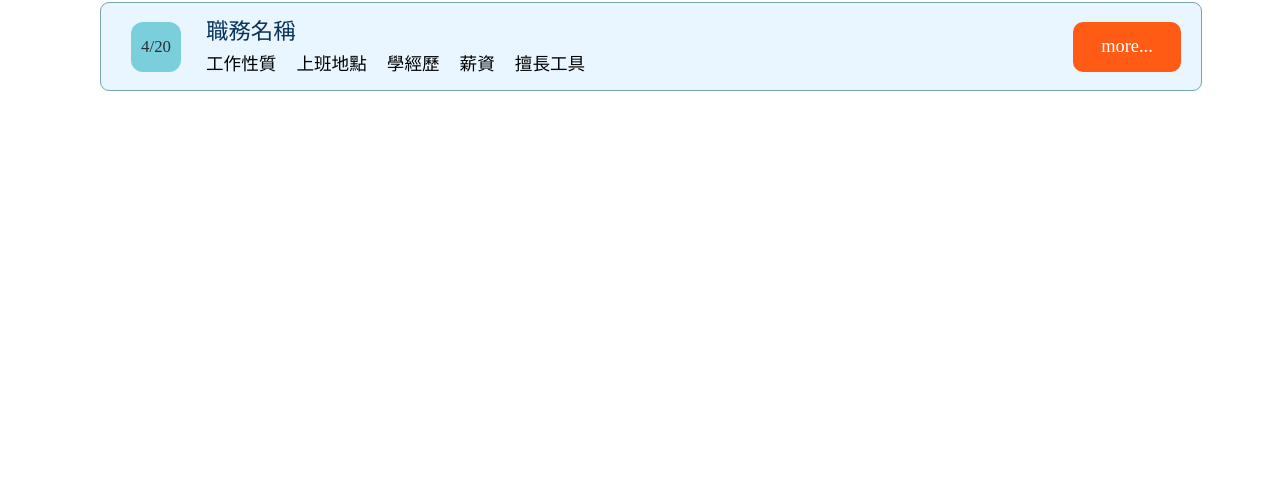
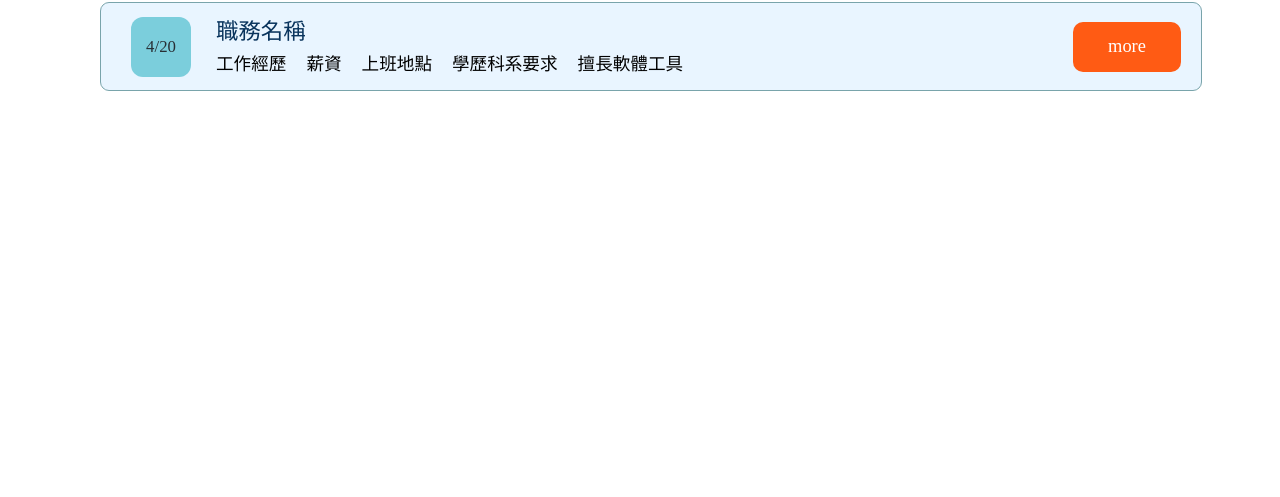
Before and after one commit to waymaymay/104Hunter, a plain HTML site: page Frontend/index.html in a window 1280 px wide. Shown: the part 303-800 px from the top of the page. Drawn offline with nearby package versions, Linux system fonts and the light colour scheme; no server answers.

Commit message:
final done

```diff
--- a/Frontend/index.html
+++ b/Frontend/index.html
@@ -51,14 +51,14 @@
                             <div class="job-title">職務名稱</div>
                         </div>
                         <div class="more">
-                            <div class="text first">工作性質</div>
-                            <div class="text sec">上班地點</div>
-                            <div class="text thir">學經歷</div>
-                            <div class="text four">薪資</div>
-                            <div class="text five">擅長工具</div>
+                            <div class="text first">工作經歷</div>
+                            <div class="text sec">薪資</div>
+                            <div class="text thir">上班地點</div>
+                            <div class="text four">學歷科系要求</div>
+                            <div class="text five">擅長軟體工具</div>
                         </div>
                     </div>
-                    <div class="link-btn">more...</div>
+                    <a class="link-btn" href="">more</a>
                 </div>
             </div>
         </div>
--- a/Frontend/main.js
+++ b/Frontend/main.js
@@ -20,16 +20,19 @@ ref.get().then(querySnapshot => {
     // 1. build an html element
     var jobBox = `
         <div class="job-box">
-            <div class="date">Date~</div>
+            <div class="date">${data.update}</div>
             <div class="details">
-                <div class="job-title">${data.title}</div>
+                <div class="sub">
+                    <div class="job-title">${data.title}</div>
+                </div>
                 <div class="more">
                     <div class="text first">${data.seniority}</div>
                     <div class="text sec">${data.salary}</div>
                     <div class="text thir">${data.location}</div>
                 </div>
             </div>
-        </div>
+            <a class="link-btn" href="${data["104url"]}" target="_blank">more</a>
+
     `;
 
     // 2. insert html
--- a/Frontend/style.css
+++ b/Frontend/style.css
@@ -55,6 +55,7 @@ html,body{
 
 .date{
     margin: 0 0 0 20px;
+    padding: 5px 5px;
     font-size:2.1vmin;
     color: rgb(40, 47, 53);
     display: flex;
@@ -64,6 +65,7 @@ html,body{
     height: 50px;
     border-radius: 12px;
     background-color: #7bcedc;
+    text-align: center;
 }
 
 .details{
@@ -98,7 +100,10 @@ html,body{
     padding: 5px 20px 5px 0px;
 }
 
-
+a
+{
+    text-decoration: none;
+}
 .link-btn{
     color: rgb(255, 255, 255);
     font-size: 2.3vmin;
@@ -111,4 +116,11 @@ html,body{
     background-color: #ff5b14;
     border-radius: 10px;
     margin-left: auto;
+    cursor: pointer;
 }
+
+.link-btn:hover{
+    background-color: #37bcff;
+
+
+}
```
Also changed, not shown: Crawler/app.js (+3 -5 lines).
